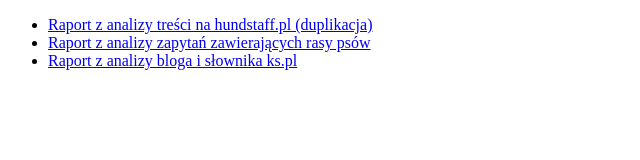
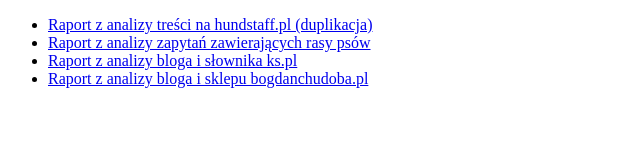
Before and after one commit to 0x8b/0x8b.github.io, a plain HTML site: page index.html in a window 1280 px wide. Shown: the whole page, without its empty margins (0-640 px from the left). Drawn offline with Linux system fonts and the light colour scheme.

Commit message:
Update index.html

```diff
--- a/index.html
+++ b/index.html
@@ -11,6 +11,7 @@
         <li><a href="./duplikacja-tresci-hundstaff.html" rel="nofollow">Raport z analizy treści na hundstaff.pl (duplikacja)</a></li>
         <li><a href="./rasy+info.pdf">Raport z analizy zapytań zawierających rasy psów</a></li>
         <li><a href="./raport-ks-slownik.html">Raport z analizy bloga i słownika ks.pl</a></li>
+        <li><a href="./raport-chudoba.html">Raport z analizy bloga i sklepu bogdanchudoba.pl</a></li>
     </ul>
 </body>
 </html>
```
